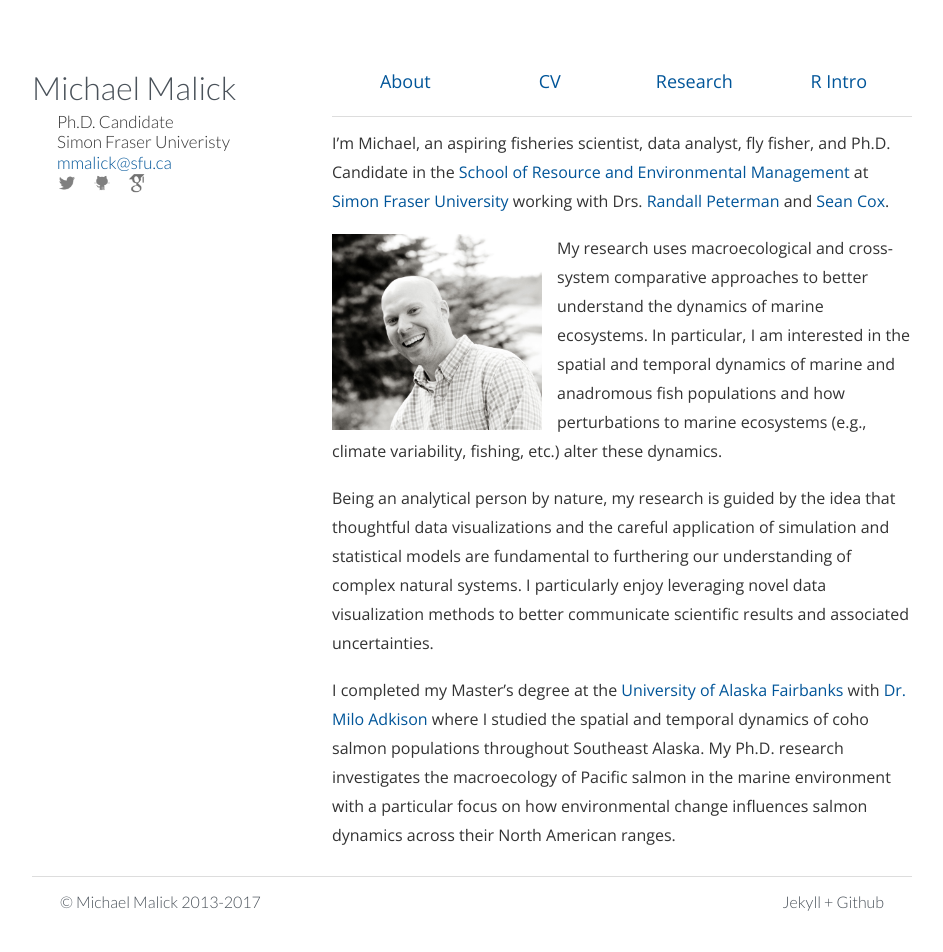
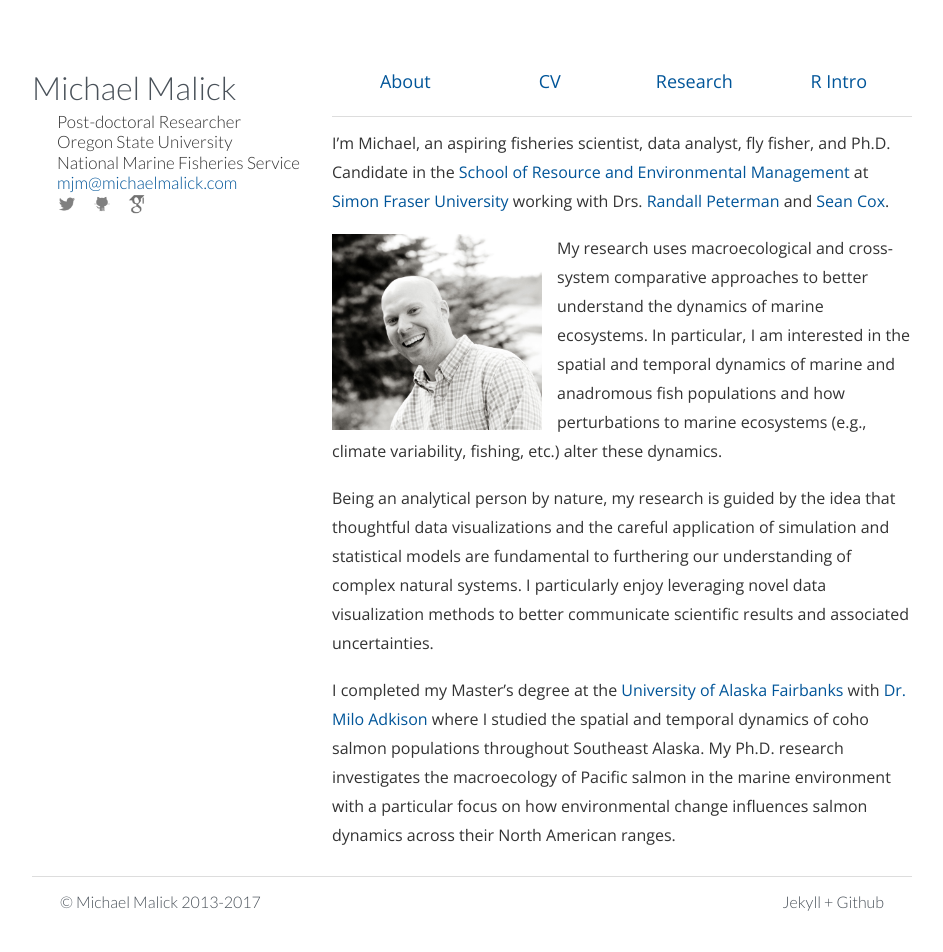
Before and after one commit to michaelmalick/michaelmalick.github.io, a Jekyll site: the page built from index.md, in a window 1280 px wide. Shown: the whole page, without its empty margins (138-1081 px from the left). Built offline with Jekyll 4.4.1, drawn with Linux system fonts in a browser that asks for light colours.

Commit message:
Update sidebar personal info

```diff
--- a/_includes/sidebar.html
+++ b/_includes/sidebar.html
@@ -1,10 +1,12 @@
 <div class=name> <a href="/">Michael Malick</a></div>
 <div class = sideinfo>
-  Ph.D. Candidate
+  Post-doctoral Researcher
   </br>
-  Simon Fraser Univeristy
+  Oregon State University
   </br>
-  <a href="mailto:mmalick@sfu.ca">mmalick@sfu.ca</a>
+  National Marine Fisheries Service
+  </br>
+  <a href="mailto:mjm@michaelmalick.com">mjm@michaelmalick.com</a>
   </br>
   <a href="http://www.twitter.com/michaelmalick">
     <img src="/images/tw-grey.png" alt="Twtr" width="20px" align="left"/></a>
```
